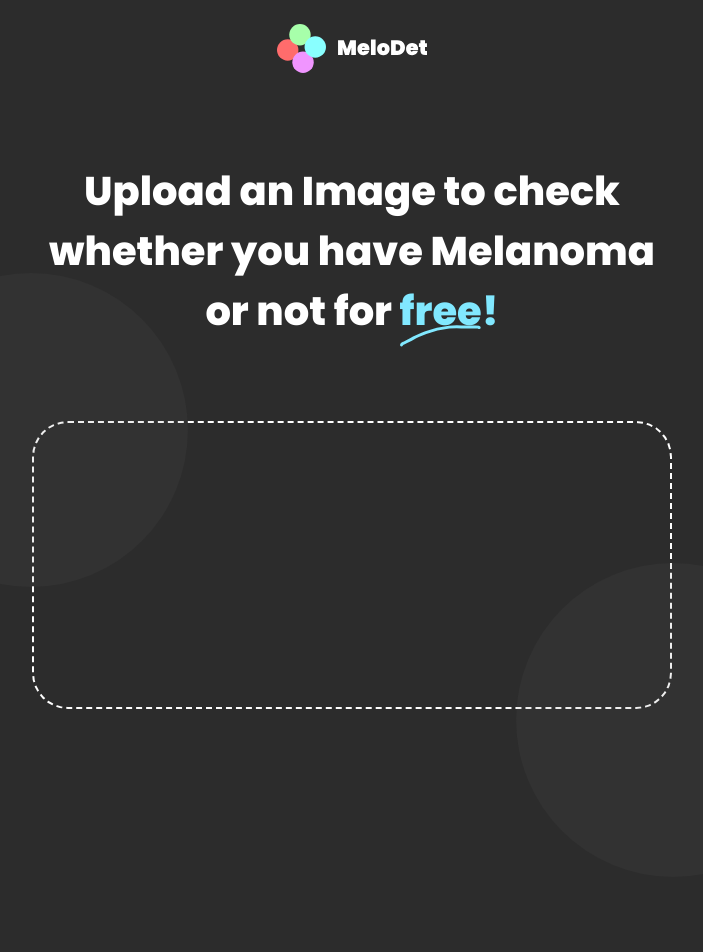
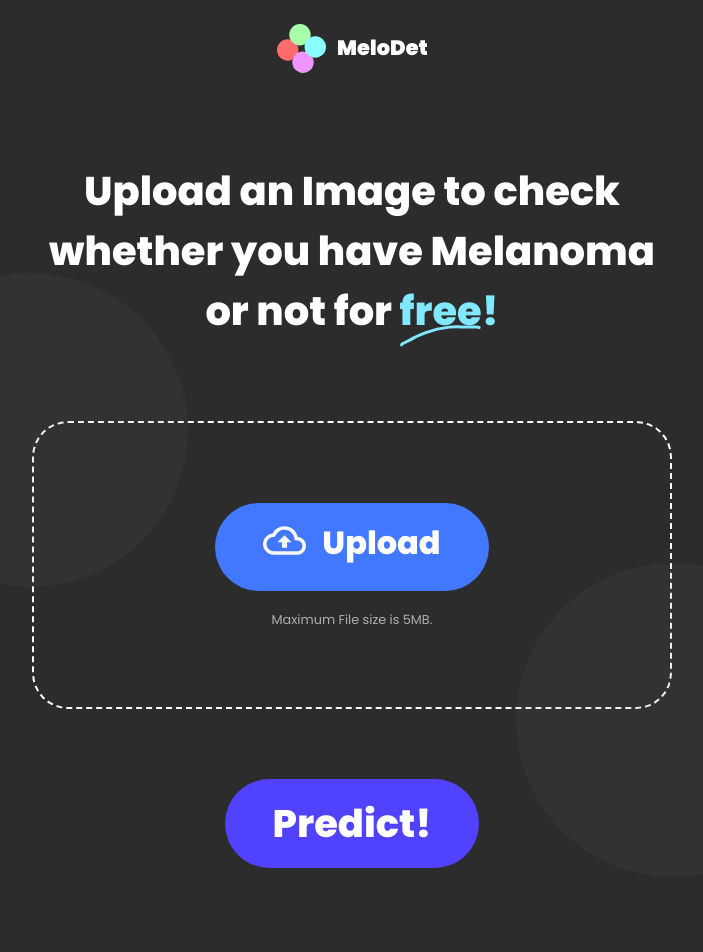
Before and after one commit to aryankhatana01/sota-melanoma-detection, a React (Create React App) app in the folder frontend/: page / in a window 1280 px wide. Shown: the top 952 px of the page, without its empty margins (288-991 px from the left). Before the commit the page ends 877 px from the top, so only its background shows below. Built offline with nearby package versions, Linux system fonts and the light colour scheme.

Commit message:
frontend doneˇ

```diff
--- a/frontend/src/App.js
+++ b/frontend/src/App.js
@@ -1,7 +1,8 @@
 import './App.css';
 import Header from './components/header/Header';
 import Main from './components/main/Main';
-// import Footer from './components/footer/Footer';
+import Footer from './components/footer/Footer';
+import PredictButton from './components/predictButton/PredictButton';
 
 function App() {
   return (
@@ -9,8 +10,9 @@ function App() {
       <div className="App">
         <Header />
         <Main />
+        <PredictButton />
       </div>
-      {/* <Footer /> */}
+      <Footer />
     </>
   );
 }
--- a/frontend/src/components/main/Main.css
+++ b/frontend/src/components/main/Main.css
@@ -1,4 +1,4 @@
-@import url('https://fonts.googleapis.com/css2?family=Poppins:wght@600;800&display=swap');
+@import url('https://fonts.googleapis.com/css2?family=Poppins:wght@600;800;400&display=swap');
 
 .upload-section {
     width: 50%;
@@ -50,3 +50,31 @@
     top: 42px;
     left: 0;
 }
+
+.upload-button {
+    margin-top: 80px;
+}
+
+.upload-button p {
+    font-size: 0.8rem;
+    font-weight: 400;
+    color: rgb(174, 174, 174);
+    font-family: "Poppins";
+}
+
+.upload-btn {
+    display: flex;
+    margin: 0 auto;
+    gap: 1rem;
+    background-color: #4277FF;
+    border: none;
+    border-radius: 100px;
+    padding: 1rem;
+    padding-left: 3rem;
+    padding-right: 3rem;
+    color: white;
+    font-weight: 800;
+    font-family: "Poppins";
+    font-size: 2rem;
+    cursor: pointer;
+}
--- a/frontend/src/components/main/Main.jsx
+++ b/frontend/src/components/main/Main.jsx
@@ -15,6 +15,28 @@ const Main = () => {
                 <circle cx="157" cy="157" r="157" fill="#606060" fill-opacity="0.1"/>
                 </svg>
 
+                <div className="upload-button">
+                    <button className="upload-btn">
+                        <div className="upload-svg">
+                            <svg width="43" height="43" viewBox="0 0 43 43" fill="none" xmlns="http://www.w3.org/2000/svg">
+                                <g clip-path="url(#clip0_1_15)">
+                                <path d="M34.6687 17.9883C34.0669 14.9384 32.4249 12.192 30.0231 10.2183C27.6213 8.24459 24.6087 7.16596 21.5 7.16667C16.3221 7.16667 11.825 10.105 9.58542 14.405C6.95209 14.6896 4.5168 15.9372 2.7475 17.9083C0.978198 19.8793 -0.000307632 22.4347 7.25495e-08 25.0833C7.25495e-08 31.0138 4.81958 35.8333 10.75 35.8333H34.0417C38.9867 35.8333 43 31.82 43 26.875C43 22.145 39.3271 18.3108 34.6687 17.9883ZM34.0417 32.25H10.75C6.79042 32.25 3.58333 29.0429 3.58333 25.0833C3.58333 21.4104 6.32458 18.3467 9.96167 17.9704L11.8787 17.7733L12.7746 16.0713C13.5985 14.4673 14.8491 13.1218 16.3886 12.183C17.9281 11.2441 19.6968 10.7482 21.5 10.75C26.1942 10.75 30.2433 14.0825 31.1571 18.6871L31.6946 21.3746L34.4358 21.5717C35.7827 21.6623 37.0453 22.2596 37.9694 23.2436C38.8935 24.2276 39.4106 25.5251 39.4167 26.875C39.4167 29.8313 36.9979 32.25 34.0417 32.25ZM14.3333 23.2917H18.9021V28.6667H24.0979V23.2917H28.6667L21.5 16.125L14.3333 23.2917Z" fill="#F8F8F8"/>
+                                </g>
+                                <defs>
+                                <clipPath id="clip0_1_15">
+                                <rect width="43" height="43" fill="white"/>
+                                </clipPath>
+                                </defs>
+                            </svg>
+                        </div>
+                        <div className="upload-text">
+                            Upload
+                        </div>
+                    </button>
+                    <br />
+                    <p>Maximum File size is 5MB.</p>
+                </div>
+
                 <svg className="circle2" width="314" height="314" viewBox="0 0 314 314" fill="none" xmlns="http://www.w3.org/2000/svg">
                 <circle cx="157" cy="157" r="157" fill="#606060" fill-opacity="0.1"/>
                 </svg>
--- /dev/null
+++ b/frontend/src/components/predictButton/PredictButton.css
@@ -0,0 +1,25 @@
+@import url('https://fonts.googleapis.com/css2?family=Poppins:wght@600;800&display=swap');
+
+.predict-button {
+    text-align: center;
+    margin-top: 70px;
+}
+
+.predict-button-button {
+    background-color: #5142FF;
+    border: none;
+    padding: 1rem;
+    padding-left: 3rem;
+    padding-right: 3rem;
+    border-radius: 100px;
+    color: white;
+    font-weight: 800;
+    font-family: "Poppins";
+    font-size: 2.4rem;
+    cursor: pointer;
+    transition: transform 0.5s;
+}
+
+.predict-button-button:hover {
+    transform: scale(1.08) perspective(1px);
+}
--- /dev/null
+++ b/frontend/src/components/predictButton/PredictButton.jsx
@@ -0,0 +1,12 @@
+import React from "react";
+import './PredictButton.css';
+
+const PredictButton = () => {
+    return (
+        <div className="predict-button">
+            <button className="predict-button-button">Predict!</button>
+        </div>
+    )
+}
+
+export default PredictButton;
```
